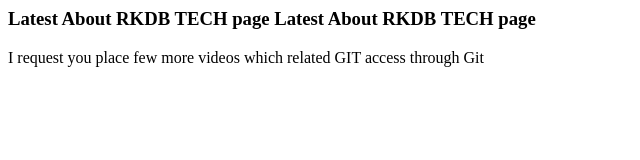
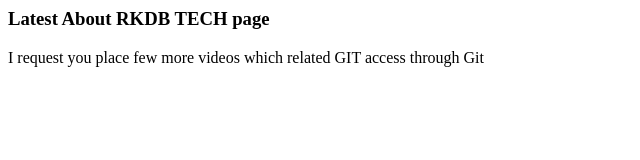
Before and after one commit to TRKGITHUBNOW/List, a plain HTML site: page About.html in a window 1280 px wide. Shown: the whole page, without its empty margins (0-640 px from the left). Drawn offline with Linux system fonts and the light colour scheme.

Commit message:
Updated about page

```diff
--- a/About.html
+++ b/About.html
@@ -1,6 +1,6 @@
 <html>
 <body>
-	<h3> Latest About RKDB TECH  page Latest About RKDB TECH  page</h3>
+	<h3> Latest About RKDB TECH  page</h3>
 <p> I request you place few more videos which related GIT access through Git</p>
 
 </body>
```
